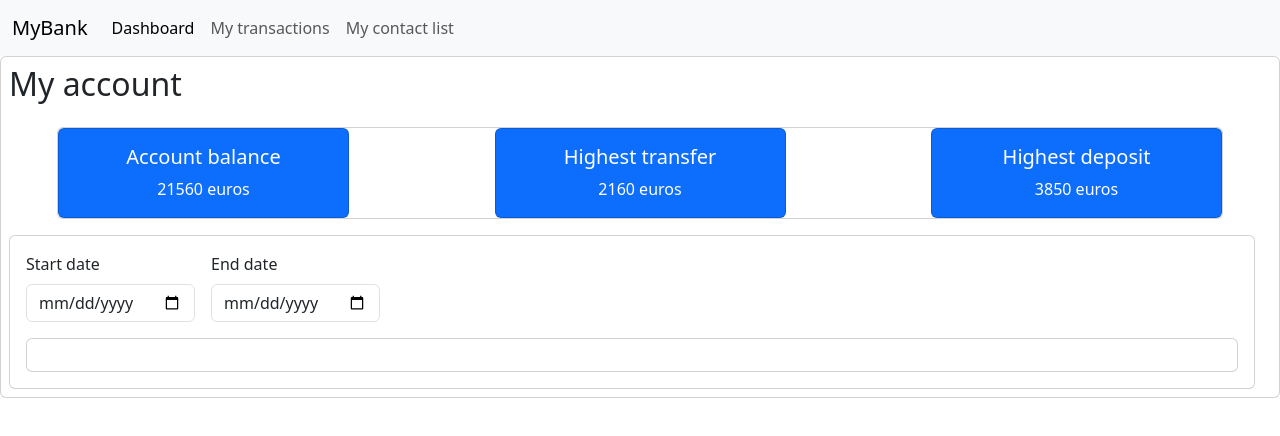
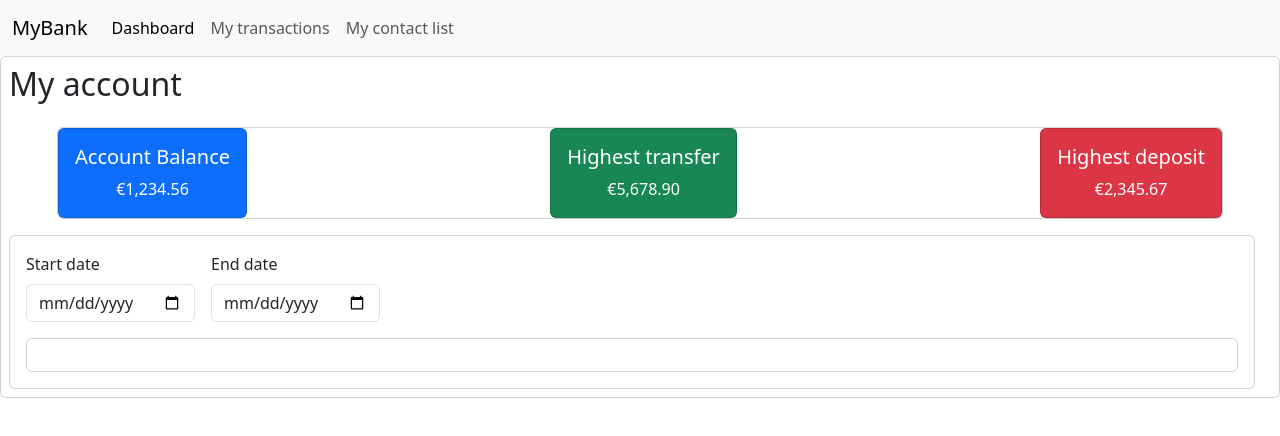
Before and after one commit to dilhan49/bankingangular, an Angular app: page / in a window 1280 px wide. Shown: the top 436 px of the page. Built offline with nearby package versions, Linux system fonts and the light colour scheme.

Commit message:
Création component et ajout via ts

```diff
--- a/src/app/app.module.ts
+++ b/src/app/app.module.ts
@@ -7,6 +7,7 @@ import { LoginComponent } from './pages/login/login.component';
 import { RegisterComponent } from './pages/register/register.component';
 import { MenuComponent } from './components/menu/menu.component';
 import { UserDashboardComponent } from './pages/user-dashboard/user-dashboard.component';
+import { LightInfoComponent } from './components/light-info/light-info.component';
 
 @NgModule({
   declarations: [
@@ -14,7 +15,8 @@ import { UserDashboardComponent } from './pages/user-dashboard/user-dashboard.co
     LoginComponent,
     RegisterComponent,
     MenuComponent,
-    UserDashboardComponent
+    UserDashboardComponent,
+    LightInfoComponent
   ],
   imports: [
     BrowserModule,
--- /dev/null
+++ b/src/app/components/light-info/light-info.component.html
@@ -0,0 +1,8 @@
+<div class="card text-white text-center" [ngClass]="infoInput.styleClass || 'bg-primary'">
+  <div class="card-body">
+    <h5 class="card-title">{{infoInput.title}}</h5>
+    <p class="card-text">
+      {{infoInput.amount | currency:'EUR':'symbol'}}
+    </p>
+  </div>
+</div>
--- /dev/null
+++ b/src/app/components/light-info/light-info.component.ts
@@ -0,0 +1,26 @@
+import { Component, Input, OnInit } from '@angular/core';
+
+export interface LightInfoInput {
+  title?: string;
+  amount?: number;
+  styleClass?: 'bg-primary' | 'bg-success' | 'bg-danger' | 'bg-warning';
+}
+
+@Component({
+  selector: 'app-light-info',
+  templateUrl: './light-info.component.html',
+  styleUrls: ['./light-info.component.scss']
+})
+export class LightInfoComponent implements OnInit {
+
+  @Input() infoInput : LightInfoInput = {
+    title: '',
+    amount: 0,
+    styleClass: 'bg-primary'
+  };
+  constructor() { }
+
+  ngOnInit(): void {
+  }
+
+}
--- a/src/app/pages/user-dashboard/user-dashboard.component.html
+++ b/src/app/pages/user-dashboard/user-dashboard.component.html
@@ -1,31 +1,12 @@
 <div class="card p-2">
   <h2>My account</h2>
   <div class ="d-flex flex-row justify-content-between card me-5 ms-5 mb-3 mt-3">
-      <div class="card text-white bg-primary  text-center col-3">
-        <div class="card-body">
-          <h5 class="card-title">Account balance</h5>
-          <p class="card-text">
-            21560 euros
-          </p>
-        </div>
-      </div>
-      <div class="card text-white bg-primary text-center col-3">
-        <div class="card-body">
-          <h5 class="card-title">Highest transfer</h5>
-          <p class="card-text">
-            2160 euros
-          </p>
-        </div>
-      </div>
-      <div class="card text-white bg-primary  text-center col-3">
-        <div class="card-body">
-          <h5 class="card-title">Highest deposit</h5>
-          <p class="card-text">
-            3850 euros
-          </p>
-        </div>
-      </div>
+      <app-light-info *ngFor="let info of accountInfoList" [infoInput]="info">
+
+      </app-light-info>
+
   </div>
+
   <div class ="card me-3 p-3">
     <div class="d-flex flex-row align-items-start mb-3">
       <div class="me-3">
--- a/src/app/pages/user-dashboard/user-dashboard.component.ts
+++ b/src/app/pages/user-dashboard/user-dashboard.component.ts
@@ -1,4 +1,5 @@
 import { Component, OnInit } from '@angular/core';
+import { LightInfoInput } from 'src/app/components/light-info/light-info.component';
 
 @Component({
   selector: 'app-user-dashboard',
@@ -7,9 +8,32 @@ import { Component, OnInit } from '@angular/core';
 })
 export class UserDashboardComponent implements OnInit {
 
+  accountInfoList: Array<LightInfoInput>=[];
+
   constructor() { }
 
   ngOnInit(): void {
+    this.initializeAccountInfo();
+  }
+
+  private initializeAccountInfo(){
+    this.accountInfoList = [
+      {
+        title: 'Account Balance',
+        amount: 1234.56,
+        styleClass: 'bg-primary'
+      },
+      {
+        title: 'Highest transfer',
+        amount: 5678.90,
+        styleClass: 'bg-success'
+      },
+      {
+        title: 'Highest deposit',
+        amount: 2345.67,
+        styleClass: 'bg-danger'
+      }
+    ];
   }
 
 }
```
Also changed, not shown: src/app/components/light-info/light-info.component.scss (added), 1 other file (tests, documents, lock files or other folders).
